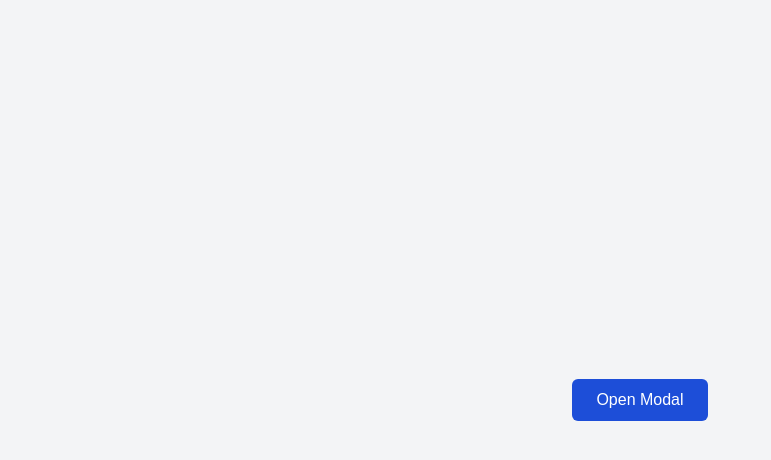
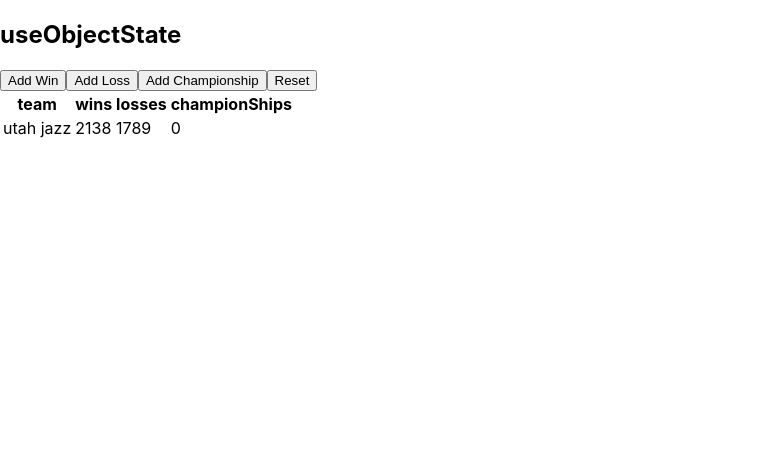
Before and after one commit to goravx/greatfrontend-Solution, a React (Create React App) app: page / in a window 1280 px wide. Shown: the top 460 px of the page, without its empty margins (0-771 px from the left). Built offline with nearby package versions, Linux system fonts and the light colour scheme.

Commit message:
learn: added the useObjectState

```diff
--- a/src/App.jsx
+++ b/src/App.jsx
@@ -1,33 +1,71 @@
-import React, { useState } from 'react';
-import useClickAway from './hooks/useClickAway';
-import { FiX } from 'react-icons/fi'; // Make sure react-icons is installed
-import './App.css'
-function App() {
-  const [isOpen, setIsOpen] = useState(false);
-  const modalRef = useClickAway(() => setIsOpen(false));
+import * as React from "react";
+import useObjectState from "./hooks/useObjectState";
+const initialState = {
+  team: "utah jazz",
+  wins: 2138,
+  losses: 1789,
+  championShips: 0,
+};
+
+export default function App() {
+  const [stats, setStats] = useObjectState(initialState);
+
+ const addWin = () => {
+    setStats((s) => ({
+      wins: s.wins + 1,
+    }));
+  };
+
+  const addLoss = () => {
+    setStats((s) => ({
+      losses: s.losses + 1,
+    }));
+  };
+
+  const addChampionship = () => {
+    setStats((s) => ({
+      championShips: s.championShips + 1,
+    }));
+  };
+
+  const reset = () => {
+    setStats(initialState);
+  };
 
   return (
-    <div className="app-container">
-      <button className="open-btn" onClick={() => setIsOpen(true)}>
-        Open Modal
+    <section>
+      <h1>useObjectState</h1>
+
+      <button className="link" onClick={addWin}>
+        Add Win
+      </button>
+      <button className="link" onClick={addLoss}>
+        Add Loss
+      </button>
+      <button className="link" onClick={addChampionship}>
+        Add Championship
+      </button>
+      <button className="link" onClick={reset}>
+        Reset
       </button>
 
-      {isOpen && (
-        <div className="modal-backdrop">
-          <div ref={modalRef} className="modal">
-            <button className="close-btn" onClick={() => setIsOpen(false)}>
-              <FiX size={20} />
-            </button>
-            <h2>This is the Modal</h2>
-            <p>
-              Styled with CSS only—border, background, text color. Click outside or ✖ to
-              close.
-            </p>
-          </div>
-        </div>
-      )}
-    </div>
+
+      <table>
+            <thead>
+                  <tr>
+                        {Object.keys(stats).map((key)=>(
+                              <th key={key}>{key}</th>
+                        ))}
+                  </tr>
+            </thead>
+            <tbody>
+                  <tr>
+                        {Object.keys(stats).map((key)=>{
+                                return <td key={key}>{stats[key]}</td>
+                        })}
+                  </tr>
+            </tbody>
+      </table>
+    </section>
   );
 }
-
-export default App;
--- /dev/null
+++ b/src/hooks/useObjectState.js
@@ -0,0 +1,20 @@
+import { useState } from "react";
+
+
+
+export default function useObjectState(initialValue){
+      const [state,setState] = useState(initialValue);
+
+
+      const setStats = (cb)=>{
+
+
+            setState((prev)=>{
+
+                  const newState = typeof cb ==='function' ?cb(prev):cb;
+                  return {...prev,...newState};
+            })
+      }
+
+       return [state,setStats]
+}
```
